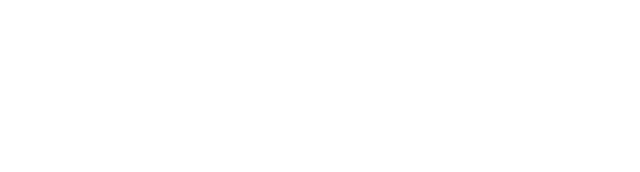
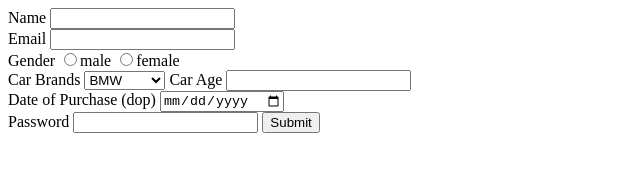
Before and after one commit to acciojob/car-insurance-form-AkhileshSrinivas, a website: page main.html in a window 1280 px wide. Shown: the whole page, without its empty margins (0-640 px from the left). Drawn offline with Linux system fonts and the light colour scheme.

Commit message:
created a submission

```diff
--- a/main.html
+++ b/main.html
@@ -8,7 +8,34 @@
 
 <body>
 	<!-- the entire body must be written by student -->
-    <script type="text/javascript" src="./script.js">
+	<form action="#" method="post">
+		<label for="name">Name</label>
+	    <input type="text" name="name" id="name" required>
+		<br>
+		<label for="email">Email</label>
+	    <input type="text" name="email" id="email" required>
+		<br>
+		<label for="gender">Gender</label>
+	    <input type="radio" name="gender" id="gender" value="male" required>male
+		<input type="radio" name="gender" id="gender" value="female" required>female
+		<br>
+		<label for="cars">Car Brands</label>
+		<select name="cars" id="cars">
+			<option value="BMW">BMW</option>
+			<option value="Audi">Audi</option>
+			<option value="Mercedez">Mercedez</option>
+		</select>
+		<label for="carage">Car Age</label>
+	    <input type="number" name="carage" id="carage" required>
+		<br>
+		<label for="dop">Date of Purchase (dop)</label>
+	    <input type="Date" name="dop" id="dop" required>
+		<br>
+		<label for="password">Password</label>
+	    <input type="password" name="password" id="password" required>
+		<button type="submit">Submit</button>
+	</form>
+	<script type="text/javascript" src="./script.js">
 </script>
 
 </body>
```
